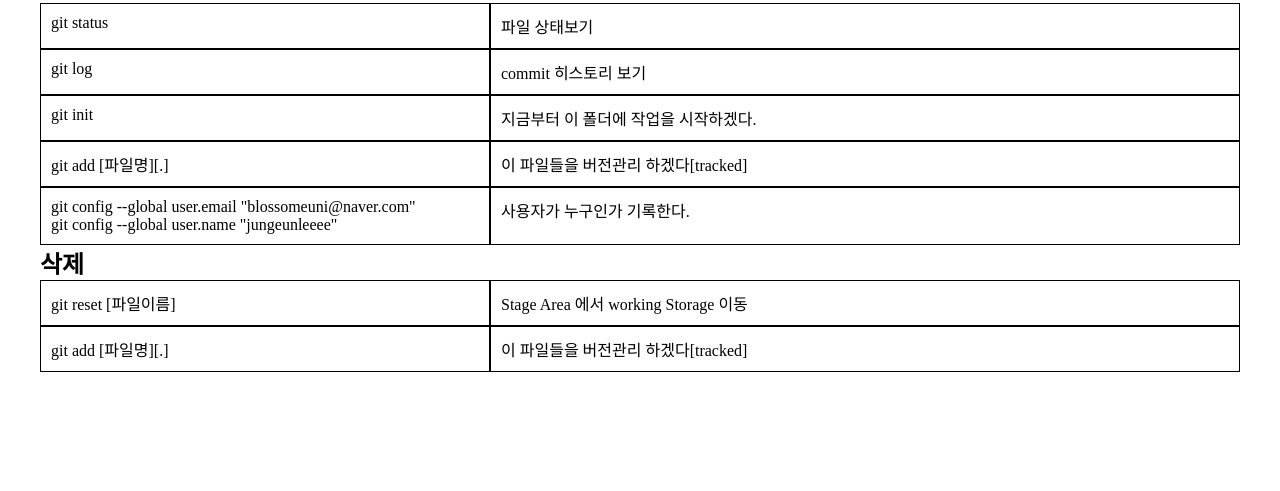
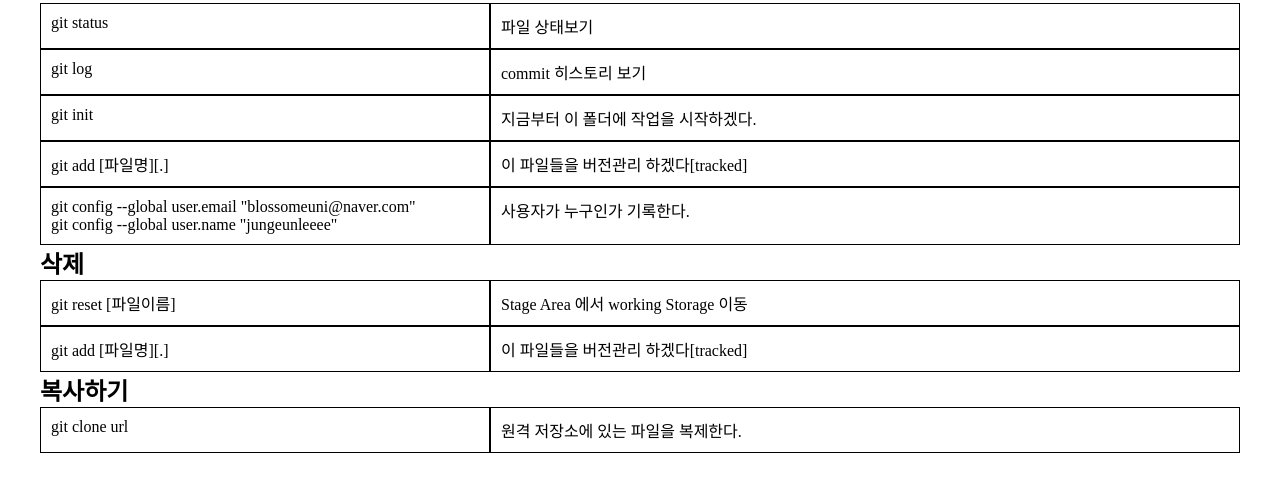
Before and after one commit to jungeunleeee/work, a plain HTML site: page index.html in a window 1280 px wide. Shown: the part 69-560 px from the top of the page. Drawn offline with Linux system fonts and the light colour scheme.

Commit message:
third commit

```diff
--- a/index.html
+++ b/index.html
@@ -34,6 +34,12 @@
             <div>git add [파일명][.]</div>
             <div>이 파일들을 버전관리 하겠다[tracked]</div>
         </div>
+        <h2>복사하기</h2>
+        <div class="grid">
+            <div>git clone url</div>
+            <div>원격 저장소에 있는 파일을 복제한다.</div>
+        </div>
+
     </div>
 
 </body>
```
